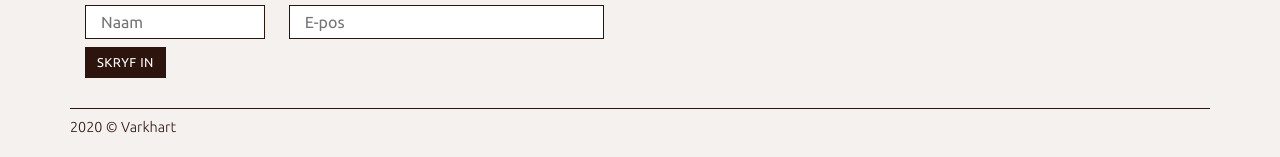
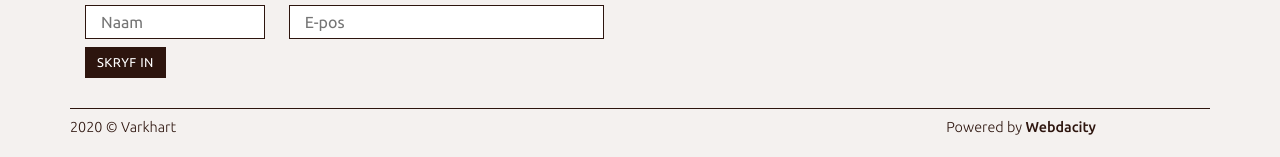
Before and after one commit to Webdacity/Varkhart, a plain HTML site: page index.html in a window 1280 px wide. Shown: the part 1819-1976 px from the top of the page. Drawn offline with nearby package versions, Linux system fonts and the light colour scheme; no server answers.

Commit message:
update footer

```diff
--- a/assets/css/main.css
+++ b/assets/css/main.css
@@ -452,6 +452,11 @@ footer form input:focus {
   -moz-transform: scale(1.1);
   -ms-transform: scale(1.1);
   -o-transform: scale(1.1);
+}
+
+.footer-bottom a {
+  color: var(--brown);
+  font-weight: 500;
 }
 
 
--- a/footer.html
+++ b/footer.html
@@ -93,6 +93,7 @@
     <div class="footer-bottom container">
         <div class="row justify-content-between">
             <p>2020 © Varkhart </p>
+            <p>Powered by <a href="http://www.webdacity.co.za/" target="blank">Webdacity</a></p>
         </div>
     </div>
 </footer>
```
